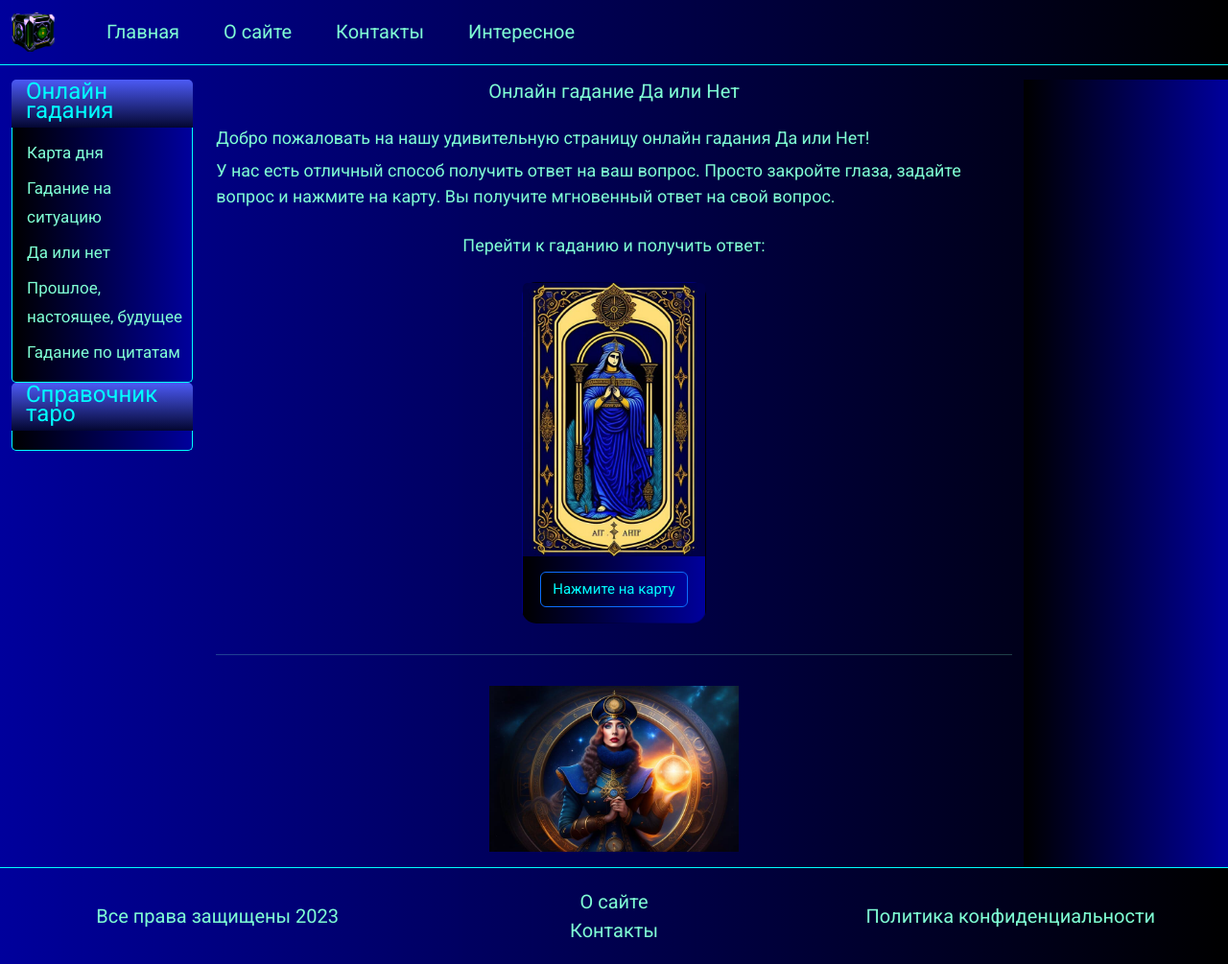
After one commit to YuriShepel/django-4-oracul-site, a Django app: page /tarot_divinations/yes_or_no_tarot_divination/ in a window 1280 px wide. The commit adds this page. Shown: the whole page at 96% size. Run offline with Django 4.2, Linux system fonts and the light colour scheme; data that the repository does not hold is empty; some libraries are stand-ins or nearby versions.

Commit message:
Added some comments to the code

```diff
--- a/common_segments/templates/common_segments/include/left_sidebar.html
+++ b/common_segments/templates/common_segments/include/left_sidebar.html
@@ -13,7 +13,7 @@
                 <a href="#">Гадание на ситуацию</a>
             </li>
             <li>
-                <a href="#">Да или нет</a>
+                <a href="{% url 'tarot_devinations:yes_or_no_tarot_view' %}">Да или нет</a>
             </li>
             <li>
                 <a href="{% url 'tarot_devinations:tarot_three_cards_view' %}">Прошлое, настоящее, будущее</a>
--- a/quotes_divination/add_to_db.py
+++ b/quotes_divination/add_to_db.py
@@ -14,7 +14,7 @@ import django
 django.setup()
 
 # Импортируем модель Quote
-from quotes_divination.models import Quote, Category
+from quotes_divination.models import Category, Quote
 
 with open('categorized_love_quotes.csv') as csvfile:
     reader = csv.reader(csvfile, delimiter=',', quotechar='"')
--- a/quotes_divination/admin.py
+++ b/quotes_divination/admin.py
@@ -1,6 +1,6 @@
 from django.contrib import admin
 
-from .models import Quote, Category
+from .models import Category, Quote
 
 
 @admin.register(Quote)
--- a/quotes_divination/views.py
+++ b/quotes_divination/views.py
@@ -1,10 +1,12 @@
+import random
+
 from django.shortcuts import render
 from django.views import View
 from django.views.generic import ListView
-from .models import Category, Quote
 
 from common_segments.common.mixins import TitleMixin
-import random
+
+from .models import Category, Quote
 
 
 class CategoryListView(TitleMixin, ListView):
--- /dev/null
+++ b/tarot_divinations/templates/tarot_devinations/yes_or_no_card_view.html
@@ -0,0 +1,84 @@
+{% extends 'common_segments/base.html' %}
+{% load static %}
+
+{% block seo %}
+    <meta name="description"
+          content="Наши волшебные карты помогут вам быстро получить ответы на вопрос Да или Нет. Это могут быть вопросы о жизни, любви и карьере. Просто нажмите на карту и получите свой ответ прямо сейчас!"/>
+    <meta
+            name="keywords"
+            content="гадание на Да или Нет, волшебные карты, ответы на вопросы, жизнь, любовь"/>
+{% endblock %}
+
+{% block title %}
+    <title>{{ title }}</title>
+{% endblock %}
+
+{% block content %}
+    <!-- central content block -->
+    <div class="content-block col-lg-8 col-md-12">
+        <div class="row proposition-text">
+            <div class="col">
+                <div class="text-center mb-4">
+                    <h1>Онлайн гадание Да или Нет</h1>
+                </div>
+            </div>
+        </div>
+
+        <div class="row proposition-text">
+            <div class="col">
+                <div class="mb-4">
+                    <p class="mb-2">
+                        Добро пожаловать на нашу удивительную страницу онлайн гадания Да или Нет!
+                    </p>
+
+                    <p class="mb-2">
+                        У нас есть отличный способ получить ответ на ваш вопрос. Просто закройте глаза, задайте вопрос и
+                        нажмите на карту. Вы получите мгновенный ответ на свой вопрос.
+                    </p>
+                </div>
+            </div>
+        </div>
+
+        <div class="row proposition-text">
+            <div class="col">
+                <div class="text-center mb-4">
+                    <p>Перейти к гаданию и получить ответ:</p>
+                </div>
+            </div>
+        </div>
+
+        <div class="row major-arcana-row justify-content-center">
+            <div class="col-4 justify-content-center major-arcana">
+                <div class="card text-center mb-3">
+                    <div class="card-image">
+                        <a href="
+                    {% url 'tarot_devinations:yes_or_no_tarot' %}">
+                            <img
+                                    src=" {% static 'images/revers_yes_or_no.jpg' %} "
+                                    class="card-img-top mx-auto d-block text-center"
+                                    alt="Major Arcana"
+                            />
+                        </a>
+                    </div>
+                    <div class="card-body">
+                        <a href="{% url 'tarot_devinations:yes_or_no_tarot' %}" class="btn btn-primary card-button"
+                        >Нажмите на карту</a
+                        >
+                    </div>
+                </div>
+            </div>
+        </div>
+        <hr>
+
+        <div class="row justify-content-center bottom-block">
+            <div class="col-4 pt-3 pb-3">
+                <div class="image-block">
+                    <img
+                            src="{% static 'images/yes_or_no_img.jpg' %}"
+                            alt="Girl with Tarot card"
+                    />
+                </div>
+            </div>
+        </div>
+    </div>
+{% endblock %}
--- a/tarot_divinations/urls.py
+++ b/tarot_divinations/urls.py
@@ -6,8 +6,10 @@ app_name = 'tarot_devinations'
 
 
 urlpatterns = [
-    path('', views.TarotDayCardView.as_view(), name='tarot_day_card_view'),
+    path('card_of_the_day_divination/', views.TarotDayCardView.as_view(), name='tarot_day_card_view'),
     path('card-of-the-day/', views.CardOfDayView.as_view(), name='card_of_the_day'),
     path('three_tarot_cards_divination/', views.TarotThreeCardsView.as_view(), name='tarot_three_cards_view'),
     path('three_tarot_cards/', views.ThreeTarotCardsList.as_view(), name='three_tarot_cards'),
+    path('yes_or_no_tarot_divination/', views.YesOrNoTarotView.as_view(), name='yes_or_no_tarot_view'),
+    path('yes_or_no_tarot/', views.YesOrNoTarotDetail.as_view(), name='yes_or_no_tarot'),
 ]
--- a/tarot_divinations/views.py
+++ b/tarot_divinations/views.py
@@ -1,21 +1,21 @@
-import random
-
-from django.views.generic import TemplateView, DetailView
 
 from random import sample
-from django.shortcuts import render
+
+from django.views.generic import DetailView, TemplateView
+from django.views.generic.list import ListView
+
+from common_segments.common.mixins import TitleMixin
 from tarot_cards.models import Card
-from django.views.generic.list import ListView
-from common_segments.common.mixins import TitleMixin
 
 
 class TarotDayCardView(TitleMixin, TemplateView):
-    """Displaying """
+    """Displays the welcome text of the Tarot Card of the Day"""
     template_name = 'tarot_devinations/tarot_day_card_view.html'
     title = 'Онлайн гадание Карта Дня Таро'
 
 
 class CardOfDayView(DetailView):
+    """Displays the Tarot card of the day"""
     model = Card
     template_name = 'tarot_devinations/tarot_day_card_detail.html'
 
@@ -32,12 +32,13 @@ class CardOfDayView(DetailView):
 
 
 class TarotThreeCardsView(TitleMixin, TemplateView):
-    """"""
+    """Displays the welcome text of the Three Tarot card divination"""
     template_name = 'tarot_devinations/tarot_three_cards_view.html'
     title = 'Онлайн гадание Три Карты'
 
 
 class ThreeTarotCardsList(ListView):
+    """Displays three Tarot cards"""
     template_name = 'tarot_devinations/tarot_three_cards_detail.html'
     model = Card
 
@@ -57,3 +58,26 @@ class ThreeTarotCardsList(ListView):
             })
         context['cards_data'] = cards_data
         return context
+
+
+class YesOrNoTarotView(TitleMixin, TemplateView):
+    """Displays the welcome text of the Yes or No divination"""
+    template_name = 'tarot_devinations/yes_or_no_card_view.html'
+    title = 'Онлайн гадание Да или Нет'
+
+
+class YesOrNoTarotDetail(DetailView):
+    """Displays Yes or No divination"""
+    model = Card
+    template_name = 'tarot_devinations/yes_or_no_card_detail.html'
+
+    def get_object(self, queryset=None):
+        """Sort the objects randomly and take the first object"""
+        return self.get_queryset().order_by('?').first()
+
+    def get_context_data(self, **kwargs):
+        context = super().get_context_data(**kwargs)
+        context['name'] = self.object.name
+        context['image'] = self.object.image_1
+        context['yes_or_no'] = self.object.yes_no
+        return context
```
Also changed, not shown: tarot_divinations/templates/tarot_devinations/yes_or_no_card_detail.html (added, +55 -0 lines), quotes_divination/migrations/0002_category_alter_quote_category.py, quotes_divination/urls.py (line endings or trailing spaces), static/images/revers_yes_or_no.jpg (added), static/images/yes_or_no_img.jpg (added).
